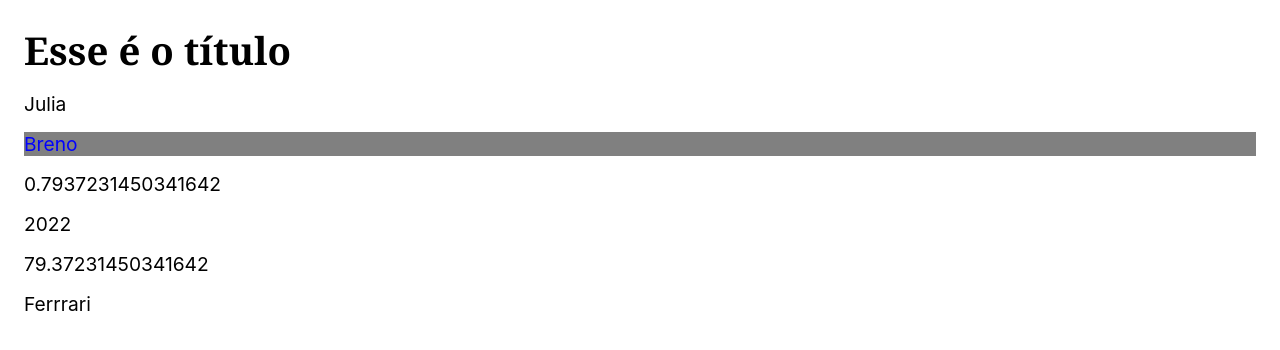
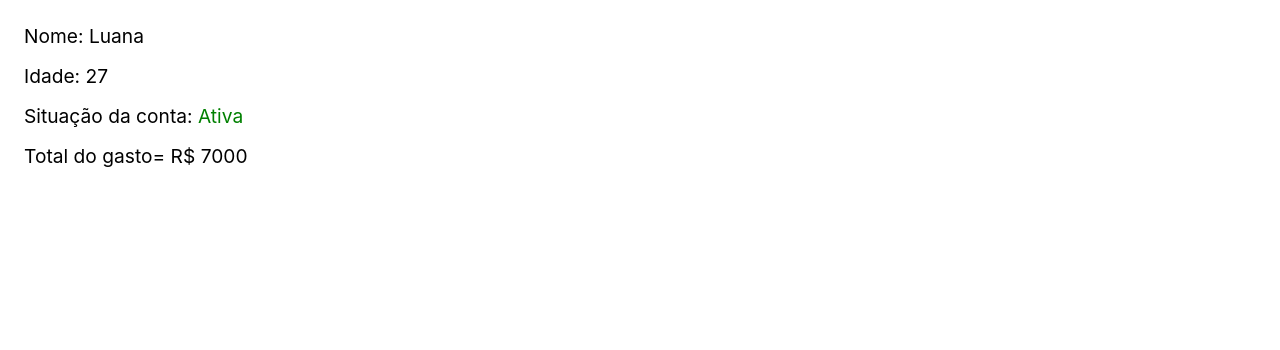
Before and after one commit to Srbentu/react_first, a React (Create React App) app in the folder appreact/: page / in a window 1280 px wide. Shown: the top 350 px of the page. Built offline with nearby package versions, Linux system fonts and the light colour scheme.

Commit message:
JSX - Exercício

```diff
--- a/appreact/src/App.js
+++ b/appreact/src/App.js
@@ -1,37 +1,42 @@
 
-const titulo = <h1>Esse é o título</h1>
+// Mostre os dados da aplicação, como aprensetado no vídeo
+// Não utilize CSS externo, use o style para mudar as cores
+// Se a situação estiver ativa pinte de verde, inativa vermelho
+// Se o gasto for maior que 10000 mostre uma mensagem
+
+const luana = {
+    cliente: 'Luana',
+    idade: 27,
+    compras: [
+        { nome: 'Notebook', preco: 'R$ 2500' },
+        { nome: 'Geladeira', preco: 'R$ 3000' },
+        { nome: 'Smartphone', preco: 'R$ 1500' },
+    ],
+    ativa: true,
+};
+
+const mario = {
+    cliente: 'Mario',
+    idade: 31,
+    compras: [
+        { nome: 'Notebook', preco: 'R$ 2500' },
+        { nome: 'Geladeira', preco: 'R$ 3000' },
+        { nome: 'Smartphone', preco: 'R$ 1500' },
+        { nome: 'Guitarra', preco: 'R$ 3500' },
+    ],
+    ativa: false,
+};
 
 function App() {
-    const nome = 'Breno';
-    const ramdom = Math.random();
-    const ativo = false;
-    function mostraNome(nome){
-         return nome;
-     }
-    const carro = {
-         marca: 'Ferrrari',
-         rodas: 4,
-    }
-    const estiloB = {
-         color: 'blue',
-        backgroundColor:'grey',
-    }
-
-    // Mostre os dados da aplicação, como aprensetado no vídeo
-    // Não utilize CSS externo, use o style para mudar as cores
-    // Se a situação estiver ativa pinte de verde, inativa vermelho
-    // Se o gasto for maior que 10000 mostre uma mensagem
+    const dados = luana;
+    const total = dados.compras.map(item => Number(item.preco.replace('R$ ', ''))).reduce((a, b) => a + b);
     return (
     <>
-        {titulo}
-        {mostraNome('Julia')}
-        <p style={estiloB}>{nome}</p>
-        <p>{ramdom}</p>
-        <p>{new Date().getFullYear()}</p>
-        <p>{ramdom * 100}</p>
-        <p>{carro.marca}</p>
-        <p className={ativo ? 'ativo' : 'false'}></p>
-
+        <p>Nome: {dados.cliente}</p>
+        <p>Idade: {dados.idade}</p>
+        <p>Situação da conta:<span style={{color: dados.ativa ? 'green' : 'red'}}> {dados.ativa ? 'Ativa' : 'Inativa'}</span></p>
+        <p>Total do gasto=  R$ {total} </p>
+        <p style={{ display: total >= 10000 ? 'block' : 'none'}}>Está gastando demais!!!!</p>
 
     </>
     );
```
